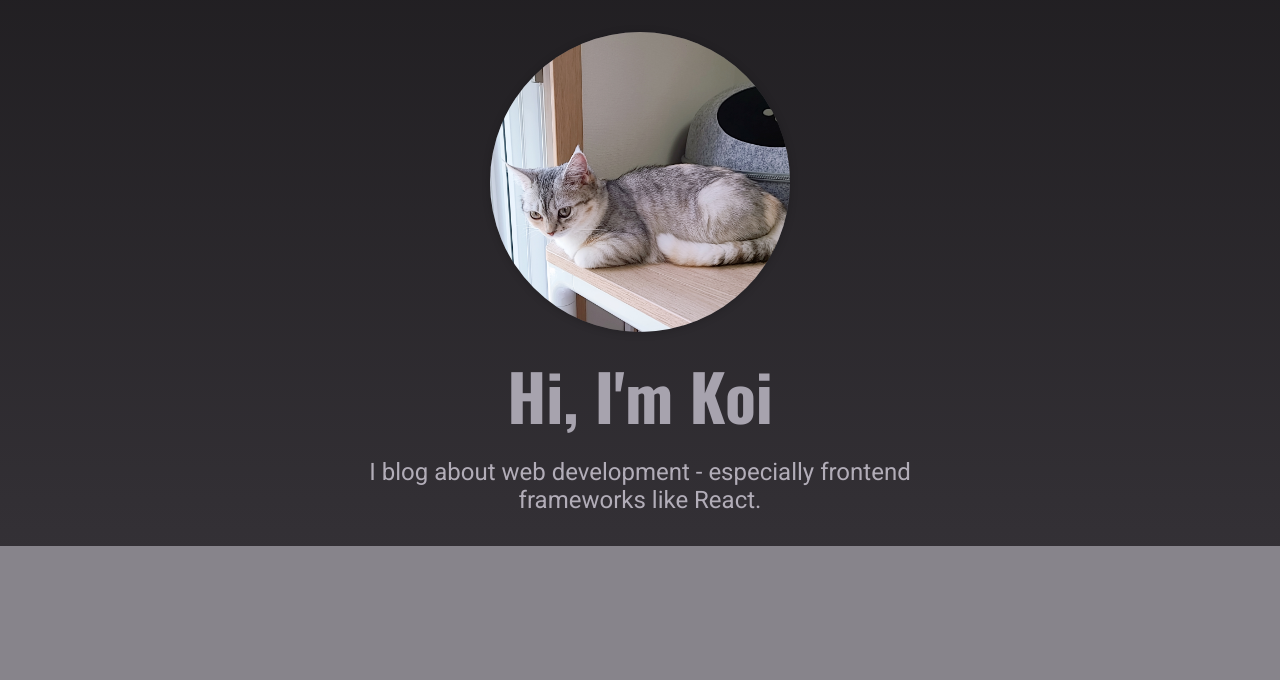
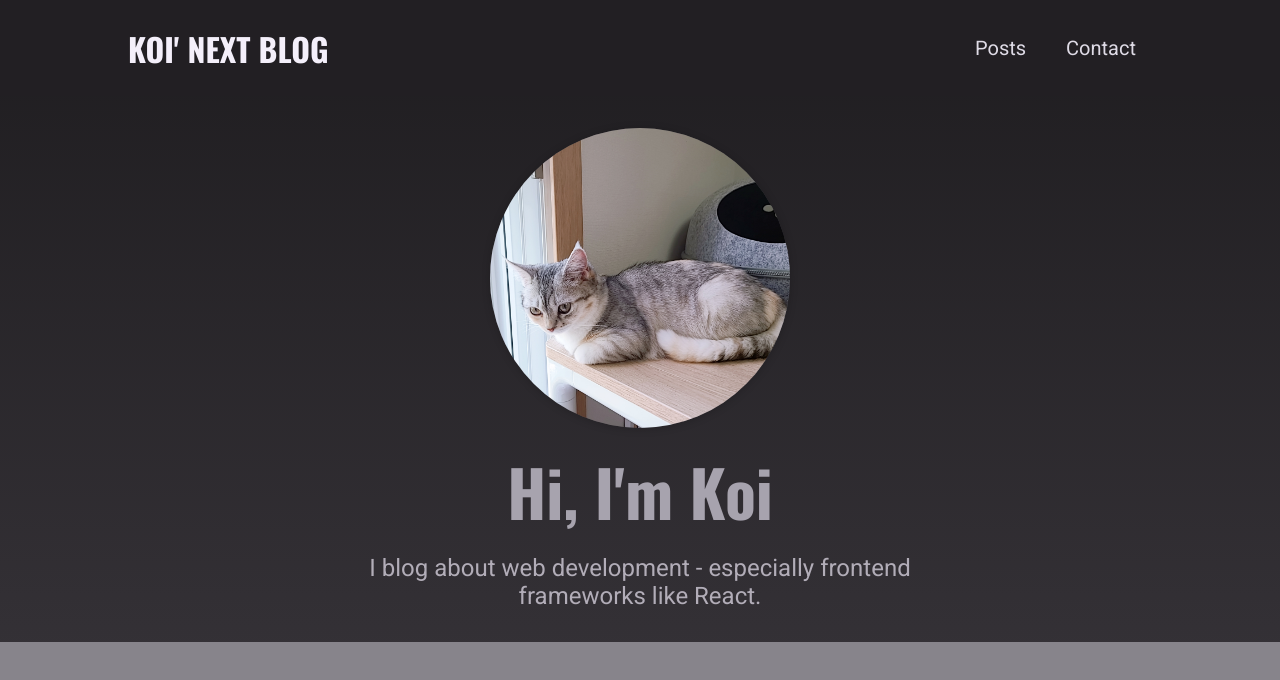
Before and after one commit to Jebbit-koi/nextjs-blog, a Next.js app: page / in a window 1280 px wide. Shown: the top 680 px of the page. Built offline with nearby package versions, Linux system fonts and the light colour scheme.

Commit message:
add layout and navigation

```diff
--- /dev/null
+++ b/components/layout/layout.js
@@ -0,0 +1,13 @@
+import { Fragment } from "react";
+import MainNavigation from "./main-navigation";
+
+function Layout(props) {
+  return (
+    <Fragment>
+      <MainNavigation />
+      <main>{props.children}</main>
+    </Fragment>
+  );
+}
+
+export default Layout;
--- /dev/null
+++ b/components/layout/logo.js
@@ -0,0 +1,7 @@
+import classes from "./logo.module.css";
+
+function Logo() {
+  return <div className={classes.logo}>Koi' Next Blog</div>;
+}
+
+export default Logo;
--- /dev/null
+++ b/components/layout/logo.module.css
@@ -0,0 +1,13 @@
+.logo {
+  text-transform: uppercase;
+  font-size: var(--size-5);
+  font-weight: bold;
+  font-family: "Oswald", sans-serif;
+  color: var(--color-grey-50);
+}
+
+@media (min-width: 768px) {
+  .logo {
+    font-size: var(--size-8);
+  }
+}
--- /dev/null
+++ b/components/layout/main-navigation.js
@@ -0,0 +1,28 @@
+import Link from "next/link";
+import Logo from "./logo";
+
+import classes from "./main-navigation.module.css";
+
+function MainNavigation() {
+  return (
+    <header className={classes.header}>
+      <Link href="/">
+        <a>
+          <Logo />
+        </a>
+      </Link>
+      <nav>
+        <ul>
+          <li>
+            <Link href="/posts">Posts</Link>
+          </li>
+          <li>
+            <Link href="/contact">Contact</Link>
+          </li>
+        </ul>
+      </nav>
+    </header>
+  );
+}
+
+export default MainNavigation;
--- /dev/null
+++ b/components/layout/main-navigation.module.css
@@ -0,0 +1,42 @@
+.header {
+  width: 100%;
+  height: 6rem;
+  background-color: var(--color-grey-900);
+  display: flex;
+  justify-content: space-between;
+  align-items: center;
+  padding: 0 10%;
+}
+
+.header ul {
+  list-style: none;
+  display: flex;
+  align-items: baseline;
+  margin: 0;
+  padding: 0;
+}
+
+.header li {
+  margin: 0 var(--size-4);
+}
+
+.header a {
+  color: var(--color-grey-100);
+  font-size: var(--size-4);
+}
+
+.header a:hover,
+.header a:active,
+.header a.active {
+  color: var(--color-grey-200);
+}
+
+@media (min-width: 768px) {
+  .header ul {
+    gap: 0.5rem;
+  }
+
+  .header a {
+    font-size: var(--size-5);
+  }
+}
--- a/pages/_app.js
+++ b/pages/_app.js
@@ -1,7 +1,12 @@
-import '../styles/globals.css'
+import "../styles/globals.css";
+import Layout from "../components/layout/layout";
 
 function MyApp({ Component, pageProps }) {
-  return <Component {...pageProps} />
+  return (
+    <Layout>
+      <Component {...pageProps} />
+    </Layout>
+  );
 }
 
-export default MyApp
+export default MyApp;
```
